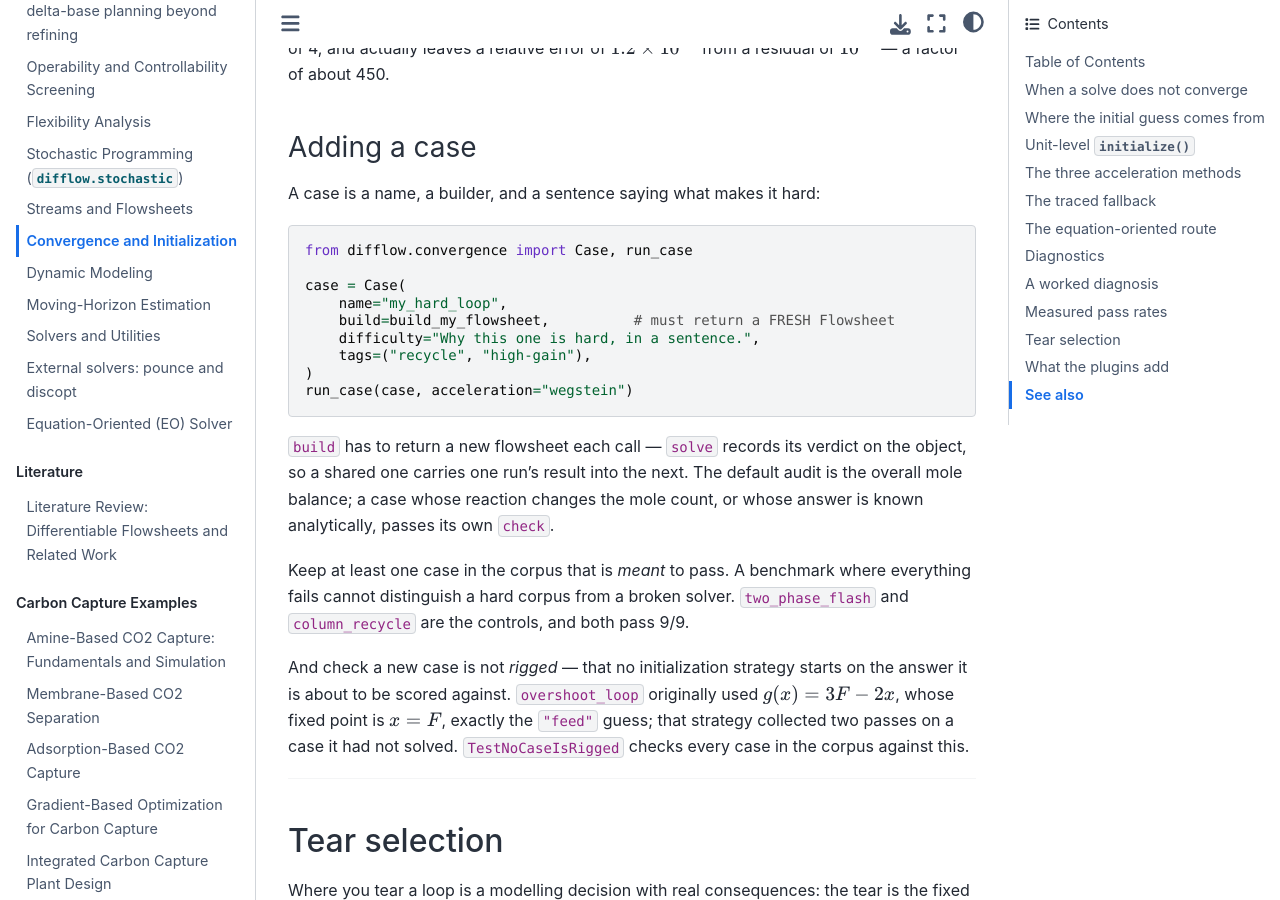
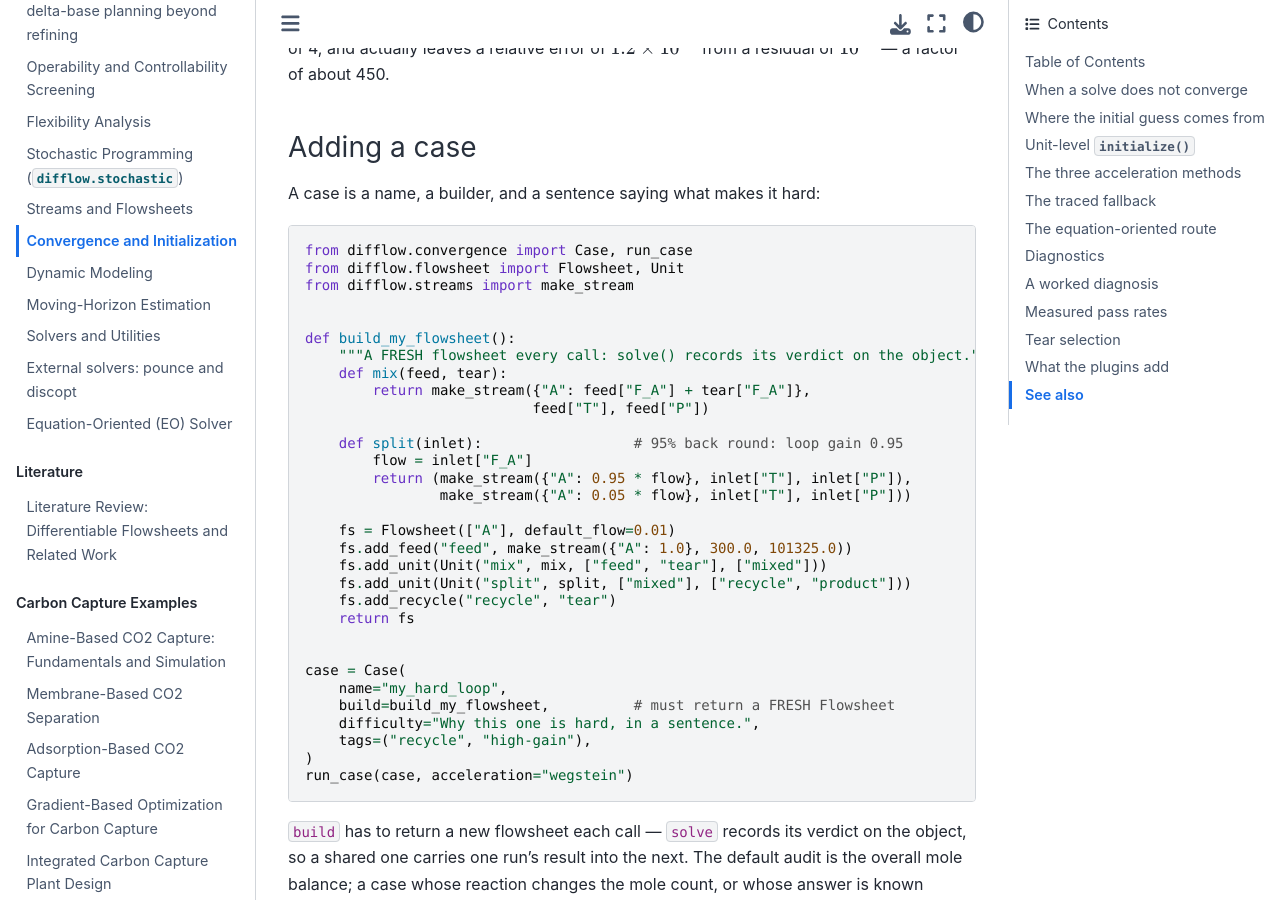
Before and after one commit to jkitchin/differentiable-flowsheets, a Jupyter Book: the page built from docs/convergence.md, in a window 1280 px wide and 900 px high, scrolled down 17941 px. Built offline with Jupyter Book 1.0.4 settings and Sphinx 7.4.7 and the Sphinx Book theme 1.1.4, drawn with Linux system fonts in a browser that asks for light colours.

Commit message:
docs(convergence): make the "Adding a case" example runnable
`tests/test_docs_examples.py` executes the python blocks between "A worked
diagnosis" and "Tear selection", and this one referenced an undefined
`build_my_flowsheet`. It has been red on main since the section landed in
#262; the failure is release-tier, so the per-commit suite (`-m "not
release"`) never saw it and `publish.yml` would have.

The builder is now written out: a 0.95 recycle whose product balances its
feed, so the example both runs and audits, and it shows the "must return a
FRESH Flowsheet" rule rather than only asserting it.

Unrelated to #263 -- a drive-by in a file this branch already touches.

Co-Authored-By: Claude Opus 5 <noreply@anthropic.com>
Claude-Session: https://claude.ai/code/session_01Umy4NDphWnjkGmhKALqx1r

````diff
--- a/docs/convergence.md
+++ b/docs/convergence.md
@@ -805,6 +805,28 @@ A case is a name, a builder, and a sentence saying what makes it hard:
 
 ```python
 from difflow.convergence import Case, run_case
+from difflow.flowsheet import Flowsheet, Unit
+from difflow.streams import make_stream
+
+
+def build_my_flowsheet():
+    """A FRESH flowsheet every call: solve() records its verdict on the object."""
+    def mix(feed, tear):
+        return make_stream({"A": feed["F_A"] + tear["F_A"]},
+                           feed["T"], feed["P"])
+
+    def split(inlet):                  # 95% back round: loop gain 0.95
+        flow = inlet["F_A"]
+        return (make_stream({"A": 0.95 * flow}, inlet["T"], inlet["P"]),
+                make_stream({"A": 0.05 * flow}, inlet["T"], inlet["P"]))
+
+    fs = Flowsheet(["A"], default_flow=0.01)
+    fs.add_feed("feed", make_stream({"A": 1.0}, 300.0, 101325.0))
+    fs.add_unit(Unit("mix", mix, ["feed", "tear"], ["mixed"]))
+    fs.add_unit(Unit("split", split, ["mixed"], ["recycle", "product"]))
+    fs.add_recycle("recycle", "tear")
+    return fs
+
 
 case = Case(
     name="my_hard_loop",
````
